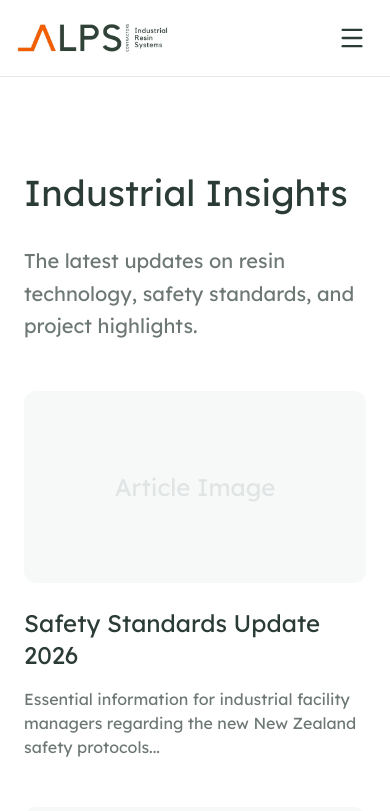
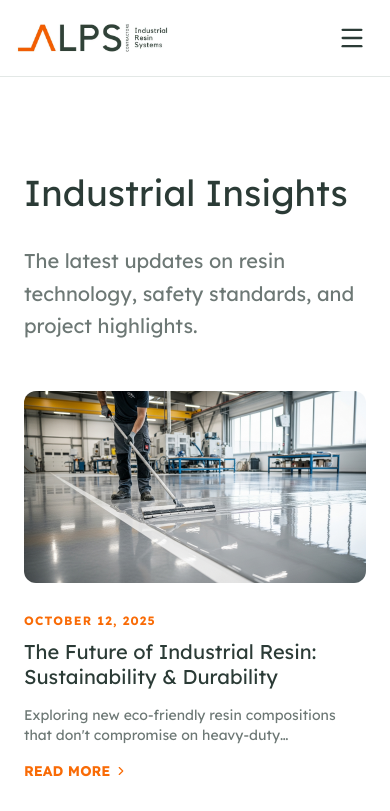
Before and after one commit to configkits/alpscontractors, a React (Vite) app: page /blog in a window 390 px wide. Shown: the top 811 px of the page. Built offline with nearby package versions, Linux system fonts and the light colour scheme.

Commit message:
Pages | RJ

```diff
--- a/src/App.tsx
+++ b/src/App.tsx
@@ -32,7 +32,7 @@ function Router() {
       <Route path="/our-work" component={OurWork} />
       <Route path="/contact" component={Contact} />
       <Route path="/blog" component={Blog} />
-      <Route component={NotFound} />
+      <Route path="/*" component={NotFound} />
     </Switch>
   );
 }
--- a/src/pages/Blog.tsx
+++ b/src/pages/Blog.tsx
@@ -1,6 +1,10 @@
 import Banner from "@/components/banner";
 import Footer from "@/components/footer";
 import Navbar from "@/components/navbar";
+import blog1 from "../assets/blog-1.png";
+import blog2 from "../assets/blog-2.png";
+import blog3 from "../assets/blog-3.png";
+import { ChevronRight } from "lucide-react";
 
 export default function Blog() {
   return (
@@ -16,21 +20,52 @@ export default function Blog() {
             The latest updates on resin technology, safety standards, and
             project highlights.
           </p>
-          <div className="grid md:grid-cols-2 lg:grid-cols-3 gap-12">
-            {[1, 2, 3].map((i) => (
+          <div className="grid md:grid-cols-3 gap-8">
+            {[
+              {
+                title:
+                  "The Future of Industrial Resin: Sustainability & Durability",
+                date: "October 12, 2025",
+                img: blog1,
+                excerpt:
+                  "Exploring new eco-friendly resin compositions that don't compromise on heavy-duty performance.",
+              },
+              {
+                title: "Safety First: New NZ Slip Standards for 2026",
+                date: "September 28, 2025",
+                img: blog2,
+                excerpt:
+                  "What commercial property managers need to know about the upcoming safety regulation updates.",
+              },
+              {
+                title:
+                  "Transforming Commercial Spaces with High-Gloss Finishes",
+                date: "September 15, 2025",
+                img: blog3,
+                excerpt:
+                  "How architectural resin flooring is becoming the top choice for modern retail and office environments.",
+              },
+            ].map((post, i) => (
               <div key={i} className="group cursor-pointer">
-                <div className="aspect-video bg-muted rounded-xl mb-6 overflow-hidden">
-                  <div className="w-full h-full flex items-center justify-center text-primary/10 font-serif text-2xl">
-                    Article Image
-                  </div>
+                <div className="aspect-video overflow-hidden rounded-xl mb-6 bg-muted">
+                  <img
+                    src={post.img}
+                    alt={post.title}
+                    className="w-full h-full object-cover group-hover:scale-105 transition-transform duration-500"
+                  />
                 </div>
-                <h3 className="text-2xl font-serif text-primary mb-4 group-hover:text-accent transition-colors">
-                  Safety Standards Update 2026
+                <span className="text-xs font-bold text-accent uppercase tracking-widest">
+                  {post.date}
+                </span>
+                <h3 className="text-xl font-serif text-primary mt-2 mb-4 group-hover:text-accent transition-colors leading-tight">
+                  {post.title}
                 </h3>
-                <p className="text-muted-foreground line-clamp-3">
-                  Essential information for industrial facility managers
-                  regarding the new New Zealand safety protocols...
+                <p className="text-sm text-muted-foreground line-clamp-2 mb-4">
+                  {post.excerpt}
                 </p>
+                <div className="flex items-center text-accent text-sm font-bold">
+                  READ MORE <ChevronRight size={14} className="ml-1" />
+                </div>
               </div>
             ))}
           </div>
--- a/src/pages/Contact.tsx
+++ b/src/pages/Contact.tsx
@@ -28,22 +28,50 @@ export default function Contact() {
             </p>
           </div>
         </div>
-        <div className="grid grid-cols-1 md:grid-cols-3 px-4 gap-4">
-          <div className="rounded-2xl bg-muted/30 border border-border">
+        <div className="grid grid-cols-1 md:grid-cols-2 lg:grid-cols-3 px-4 gap-4">
+          <div className="rounded-2xl bg-muted/30 border border-border z-10">
             <MapView />
           </div>
 
-          <form className="grid gap-4 bg-muted/30 p-8 md:p-10 rounded-2xl border border-border">
-            <div className="grid md:grid-cols-2 gap-4">
-              <Input placeholder="Full Name" className="bg-white " />
-              <Input placeholder="Email Address" className="bg-white" />
+          <form className="grid gap-6 bg-muted/30 p-6 md:p-10 rounded-2xl border border-border">
+            {/* Name + Email */}
+            <div className="grid grid-cols-1 md:grid-cols-2 gap-4">
+              <div className="flex flex-col gap-2">
+                <label className="text-sm font-medium text-primary">
+                  Full Name
+                </label>
+                <Input placeholder="Enter your full name" className="bg-white w-full" />
+              </div>
+
+              <div className="flex flex-col gap-2">
+                <label className="text-sm font-medium text-primary">
+                  Email Address
+                </label>
+                <Input placeholder="Enter your email" className="bg-white w-full" />
+              </div>
             </div>
-            <Input placeholder="Project Location" className="bg-white" />
-            <Textarea
-              placeholder="How can we help?"
-              className="min-h-[150px] bg-white"
-            />
-            <Button className="bg-accent hover:bg-accent/90 text-white font-bold py-3 text-lg">
+
+            {/* Location */}
+            <div className="flex flex-col gap-2">
+              <label className="text-sm font-medium text-primary">
+                Project Location
+              </label>
+              <Input placeholder="Project location" className="bg-white w-full" />
+            </div>
+
+            {/* Message */}
+            <div className="flex flex-col gap-2">
+              <label className="text-sm font-medium text-primary">
+                How can we help?
+              </label>
+              <Textarea
+                placeholder="Tell us about your project"
+                className="min-h-[150px] bg-white w-full"
+              />
+            </div>
+
+            {/* Button */}
+            <Button className="bg-accent hover:bg-accent/90 text-white font-bold py-3 text-lg w-full ">
               SUBMIT INQUIRY
             </Button>
           </form>
@@ -78,7 +106,7 @@ export default function Contact() {
                 <Mail className="text-accent" />
                 <h2 className="text-2xl font-serif text-primary">Email Us</h2>
               </div>
-              <a href="mailto:info@alpscontractors.co.nz">
+              <a href={`mailto:${DATA.email}`}>
                 <p className="text-muted-foreground ">
                   {DATA.email}
                 </p>
```
Also changed, not shown: src/pages/Home.tsx (+249 -82 lines).
